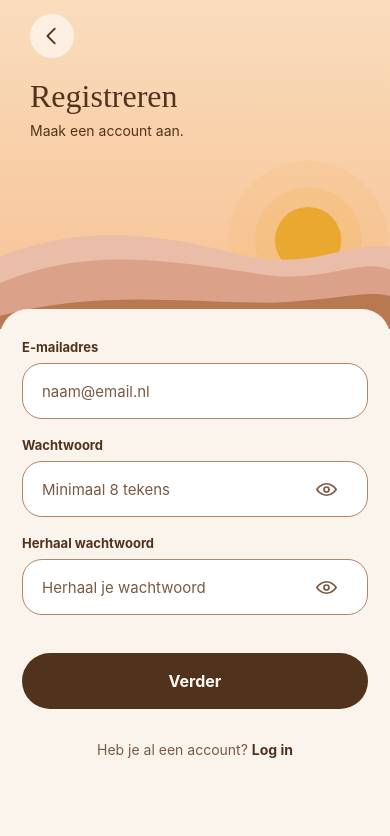
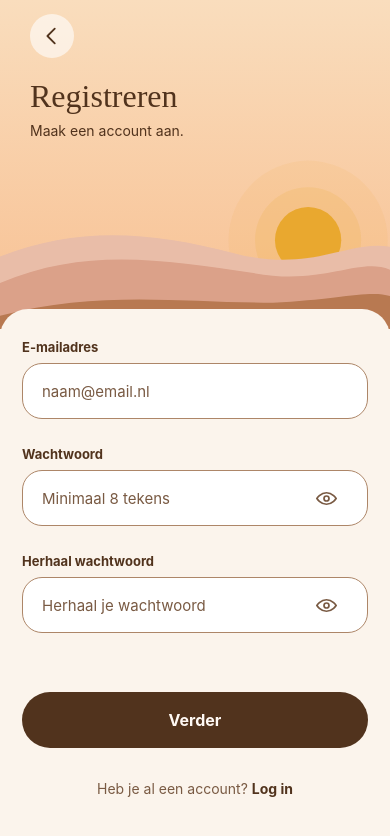
Before and after one commit to yassineo123/restformore_frontend, a React Native app: screen / in a window 390 px wide. Both pictures are taken after a click on the button "Begin". Shown: the top 836 px of the page. Built offline with nearby package versions, Linux system fonts and the light colour scheme.

Commit message:
regel verte aangepast voor de inlog/registratie schermen.

```diff
--- a/src/features/auth/screens/AuthScreen.tsx
+++ b/src/features/auth/screens/AuthScreen.tsx
@@ -7,6 +7,23 @@ import { PrimaryButton } from '../components/PrimaryButton'
 import type { Theme } from '../../../shared/theme/colors'
 
 type Props = { mode: 'login' | 'register'; theme: Theme; onBack: () => void; onSwitch: () => void }
+
+function FieldError({ message, visible, color, alternateMessage }: { message: string; visible: boolean; color: string; alternateMessage?: string }) {
+  const showMessage = visible && !alternateMessage
+
+  return <View style={styles.errorSpace}>
+    <Text
+      accessibilityRole={showMessage ? 'alert' : undefined}
+      accessibilityElementsHidden={!showMessage}
+      importantForAccessibility={showMessage ? 'auto' : 'no-hide-descendants'}
+      style={[styles.error, { color }, !showMessage && styles.hiddenError]}
+    >
+      {message}
+    </Text>
+    {visible && alternateMessage && <Text accessibilityRole="alert" style={[styles.error, styles.alternateError, { color }]}>{alternateMessage}</Text>}
+  </View>
+}
+
 export function AuthScreen({ mode, theme, onBack, onSwitch }: Props) {
   const register = mode === 'register'
   const insets = useSafeAreaInsets()
@@ -38,13 +55,19 @@ export function AuthScreen({ mode, theme, onBack, onSwitch }: Props) {
       <View style={[styles.sheet, { backgroundColor: theme.surface, paddingBottom: Math.max(insets.bottom, 24) }]}>
         <Text style={[styles.label, { color: theme.ink }]}>E-mailadres</Text>
         <View style={[styles.inputBox, { backgroundColor: theme.card, borderColor: emailInvalid ? theme.error : theme.border }]}><TextInput accessibilityLabel="E-mailadres" autoCapitalize="none" autoCorrect={false} autoComplete="email" keyboardType="email-address" returnKeyType="next" onSubmitEditing={() => passwordRef.current?.focus()} value={email} onChangeText={value => { setEmail(value); setNotice('') }} placeholder="naam@email.nl" placeholderTextColor={theme.muted} style={[styles.input, { color: theme.ink }]}/></View>
-        {emailInvalid && <Text accessibilityRole="alert" style={[styles.error, { color: theme.error }]}>Vul een geldig e-mailadres in.</Text>}
+        <FieldError message="Vul een geldig e-mailadres in." visible={emailInvalid} color={theme.error}/>
         <Text style={[styles.label, styles.passwordLabel, { color: theme.ink }]}>Wachtwoord</Text>
         <View style={[styles.inputBox, { backgroundColor: theme.card, borderColor: passwordInvalid ? theme.error : theme.border }]}><TextInput ref={passwordRef} accessibilityLabel="Wachtwoord" autoCapitalize="none" autoCorrect={false} autoComplete={register ? 'new-password' : 'current-password'} secureTextEntry={!visible} returnKeyType={register ? 'next' : 'done'} onSubmitEditing={() => register ? confirmationRef.current?.focus() : submit()} value={password} onChangeText={value => { setPassword(value); setNotice('') }} placeholder={register ? 'Minimaal 8 tekens' : 'Je wachtwoord'} placeholderTextColor={theme.muted} style={[styles.input, { color: theme.ink }]}/><Pressable accessibilityRole="button" accessibilityLabel={visible ? 'Verberg wachtwoord' : 'Toon wachtwoord'} onPress={() => setVisible(!visible)} hitSlop={12} style={styles.eye}><Svg width={23} height={23} viewBox="0 0 24 24"><Path d="M2 12s3.5-6 10-6 10 6 10 6-3.5 6-10 6S2 12 2 12Z" stroke={theme.muted} strokeWidth={1.8} fill="none"/><Circle cx={12} cy={12} r={2.6} stroke={theme.muted} strokeWidth={1.8} fill="none"/>{visible && <Path d="M4 4l16 16" stroke={theme.muted} strokeWidth={1.8}/>}</Svg></Pressable></View>
-        {passwordInvalid && <Text accessibilityRole="alert" style={[styles.error, { color: theme.error }]}>{register ? 'Gebruik minimaal 8 tekens.' : 'Vul je wachtwoord in.'}</Text>}
+        <FieldError message={register ? 'Gebruik minimaal 8 tekens.' : 'Vul je wachtwoord in.'} visible={passwordInvalid} color={theme.error}/>
         {register && <><Text style={[styles.label, styles.passwordLabel, { color: theme.ink }]}>Herhaal wachtwoord</Text>
           <View style={[styles.inputBox, { backgroundColor: theme.card, borderColor: confirmationInvalid ? theme.error : theme.border }]}><TextInput ref={confirmationRef} accessibilityLabel="Herhaal wachtwoord" autoCapitalize="none" autoCorrect={false} autoComplete="new-password" secureTextEntry={!confirmationVisible} returnKeyType="done" onSubmitEditing={submit} value={confirmation} onChangeText={value => { setConfirmation(value); setNotice('') }} placeholder="Herhaal je wachtwoord" placeholderTextColor={theme.muted} style={[styles.input, { color: theme.ink }]}/><Pressable accessibilityRole="button" accessibilityLabel={confirmationVisible ? 'Verberg herhaald wachtwoord' : 'Toon herhaald wachtwoord'} onPress={() => setConfirmationVisible(!confirmationVisible)} hitSlop={12} style={styles.eye}><Svg width={23} height={23} viewBox="0 0 24 24"><Path d="M2 12s3.5-6 10-6 10 6 10 6-3.5 6-10 6S2 12 2 12Z" stroke={theme.muted} strokeWidth={1.8} fill="none"/><Circle cx={12} cy={12} r={2.6} stroke={theme.muted} strokeWidth={1.8} fill="none"/>{confirmationVisible && <Path d="M4 4l16 16" stroke={theme.muted} strokeWidth={1.8}/>}</Svg></Pressable></View>
-          {confirmationInvalid && <Text accessibilityRole="alert" style={[styles.error, { color: theme.error }]}>{confirmation ? 'De wachtwoorden komen niet overeen.' : 'Herhaal je wachtwoord.'}</Text>}</>}
+          <FieldError
+            message="De wachtwoorden komen niet overeen."
+            visible={confirmationInvalid}
+            color={theme.error}
+            alternateMessage={confirmation ? undefined : 'Herhaal je wachtwoord.'}
+          />
+        </>}
         {!register && <Pressable accessibilityRole="button" onPress={() => setNotice('Wachtwoord herstellen is nog niet beschikbaar.')} style={styles.forgot}><Text style={[styles.forgotText, { color: theme.ink }]}>Wachtwoord vergeten?</Text></Pressable>}
         {notice !== '' && <Text accessibilityRole="alert" style={[styles.notice, { color: theme.ink, backgroundColor: '#F6E0CD' }]}>{notice}</Text>}
         <View style={{ marginTop: register ? 38 : 18 }}><PrimaryButton title="Verder" theme={theme} onPress={submit}/></View>
@@ -53,4 +76,11 @@ export function AuthScreen({ mode, theme, onBack, onSwitch }: Props) {
     </ScrollView>
   </KeyboardAvoidingView>
 }
-const styles = StyleSheet.create({ root: { flex: 1 }, hero: { overflow: 'hidden' }, heroText: { width: '100%', maxWidth: 620, alignSelf: 'center', paddingHorizontal: 30 }, back: { width: 44, height: 44, borderRadius: 22, alignItems: 'center', justifyContent: 'center', marginBottom: 20 }, title: { fontFamily: Platform.OS === 'ios' ? 'Georgia' : 'serif', fontSize: 32 }, subtitle: { fontSize: 14, marginTop: 7 }, sheet: { flexGrow: 1, width: '100%', maxWidth: 620, alignSelf: 'center', marginTop: -20, borderTopLeftRadius: 28, borderTopRightRadius: 28, paddingHorizontal: 22, paddingTop: 30 }, label: { fontSize: 13, fontWeight: '700', marginBottom: 8 }, passwordLabel: { marginTop: 18 }, inputBox: { minHeight: 56, borderRadius: 20, borderWidth: 1, flexDirection: 'row', alignItems: 'center', paddingHorizontal: 19 }, input: { flex: 1, fontSize: 15, paddingVertical: 14 }, eye: { minWidth: 44, minHeight: 44, alignItems: 'center', justifyContent: 'center' }, error: { fontSize: 12, marginTop: 6 }, forgot: { alignSelf: 'flex-end', minHeight: 44, justifyContent: 'center' }, forgotText: { fontSize: 12, fontWeight: '700' }, notice: { padding: 12, borderRadius: 12, marginTop: 18, lineHeight: 19, fontSize: 13 }, switch: { paddingVertical: 32 } })
+const styles = StyleSheet.create({
+  root: { flex: 1 }, hero: { overflow: 'hidden' }, heroText: { width: '100%', maxWidth: 620, alignSelf: 'center', paddingHorizontal: 30 }, back: { width: 44, height: 44, borderRadius: 22, alignItems: 'center', justifyContent: 'center', marginBottom: 20 }, title: { fontFamily: Platform.OS === 'ios' ? 'Georgia' : 'serif', fontSize: 32 }, subtitle: { fontSize: 14, marginTop: 7 }, sheet: { flexGrow: 1, width: '100%', maxWidth: 620, alignSelf: 'center', marginTop: -20, borderTopLeftRadius: 28, borderTopRightRadius: 28, paddingHorizontal: 22, paddingTop: 30 }, label: { fontSize: 13, fontWeight: '700', marginBottom: 8 }, passwordLabel: { marginTop: 6 }, inputBox: { minHeight: 56, borderRadius: 20, borderWidth: 1, flexDirection: 'row', alignItems: 'center', paddingHorizontal: 19 }, input: { flex: 1, fontSize: 15, paddingVertical: 14 }, eye: { minWidth: 44, minHeight: 44, alignItems: 'center', justifyContent: 'center' },
+  errorSpace: { marginTop: 6 },
+  error: { fontSize: 12 },
+  hiddenError: { opacity: 0 },
+  alternateError: { position: 'absolute', top: 0, left: 0, right: 0 },
+  forgot: { alignSelf: 'flex-end', minHeight: 44, justifyContent: 'center' }, forgotText: { fontSize: 12, fontWeight: '700' }, notice: { padding: 12, borderRadius: 12, marginTop: 18, lineHeight: 19, fontSize: 13 }, switch: { paddingVertical: 32 },
+})
```
Also changed, not shown: 1 other file (tests, documents, lock files or other folders).
